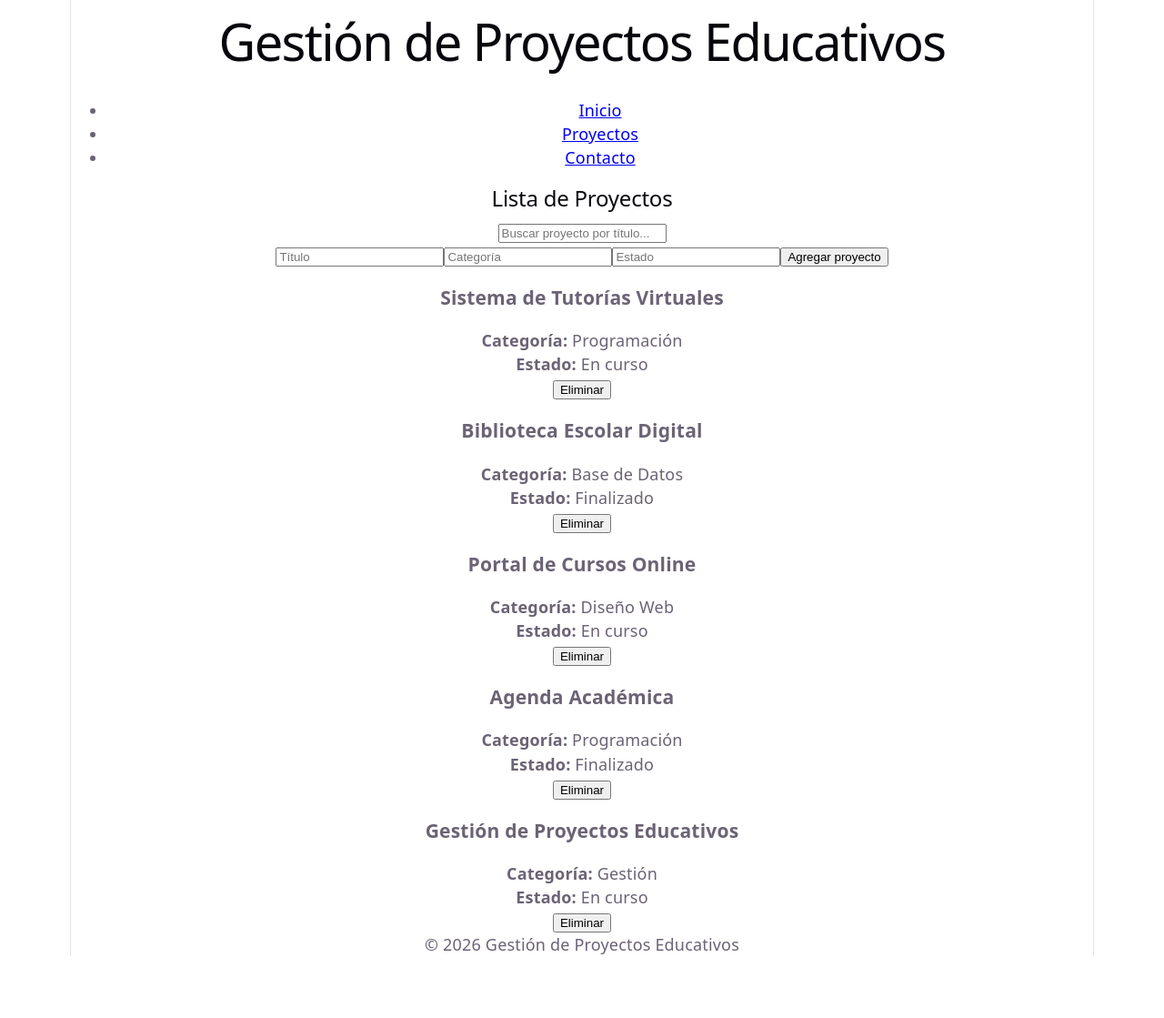
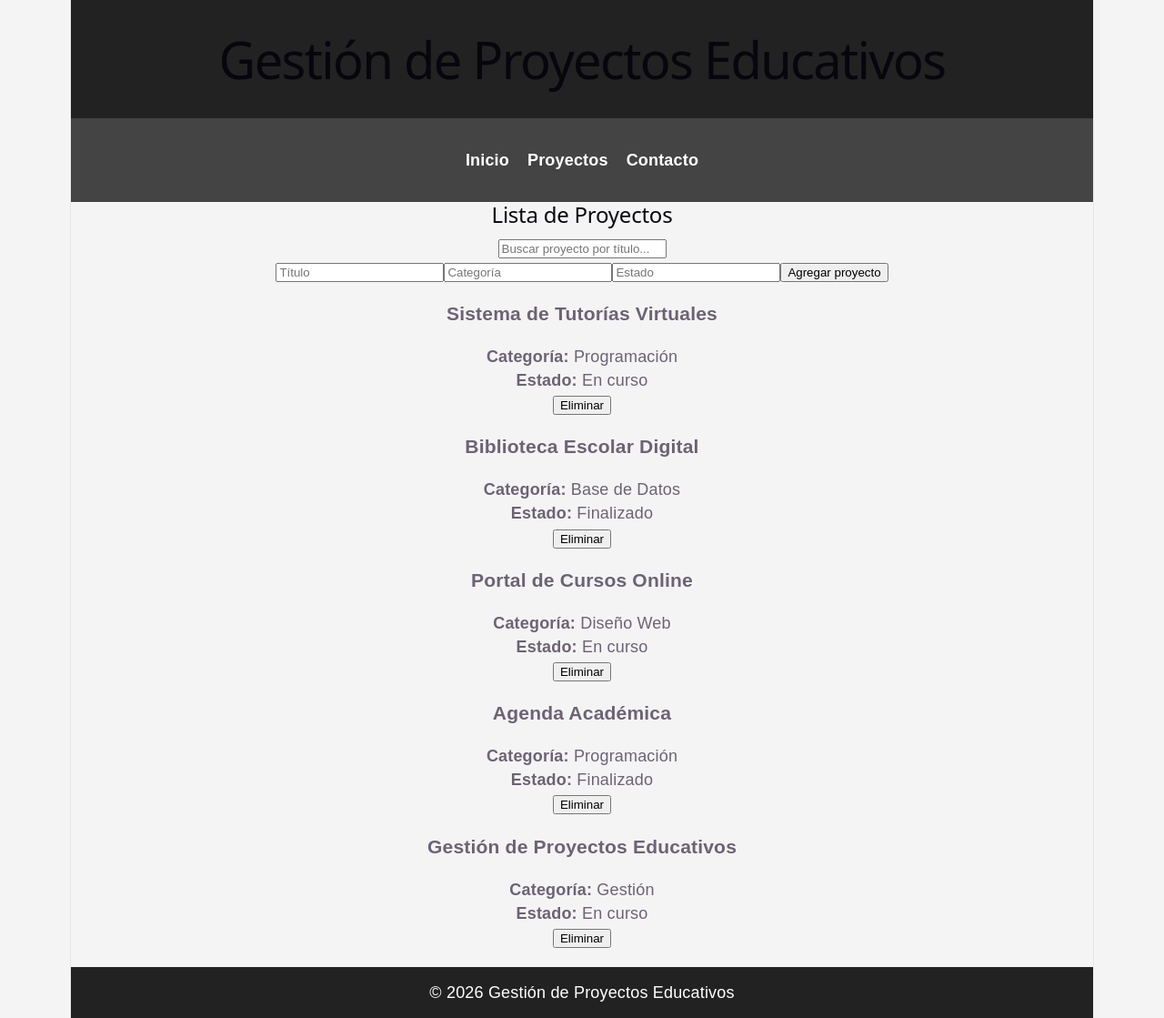
Before and after one commit to mmariotti08/pv_tp3_Grupo6, a React (Vite) app in the folder my-app/: page / in a window 1280 px wide. Shown: the whole page at 91% size. Before the commit the page ends 1051 px from the top, so only its background shows below. Built offline with nearby package versions, Linux system fonts and the light colour scheme.

Commit message:
agrego ProyectoCard

```diff
--- /dev/null
+++ b/my-app/src/css/proyectoCard.css
@@ -0,0 +1,28 @@
+.card-proyecto {
+    background-color: white;
+    border-radius: 10px;
+    padding: 20px;
+    margin: 20px;
+    box-shadow: 0px 2px 8px rgba(0,0,0,0.2);
+}
+
+.card-proyecto h3 {
+    margin-bottom: 10px;
+}
+
+.botones-card {
+    display: flex;
+    gap: 10px;
+    margin-top: 15px;
+}
+
+.botones-card button {
+    padding: 10px;
+    border: none;
+    cursor: pointer;
+    border-radius: 5px;
+}
+
+.botones-card button:hover {
+    opacity: 0.8;
+}
--- a/my-app/src/css/styles.css
+++ b/my-app/src/css/styles.css
@@ -0,0 +1,43 @@
+body {
+    margin: 0;
+    font-family: Arial, sans-serif;
+    background-color: #f4f4f4;
+}
+
+header {
+    background-color: #222;
+    color: white;
+    text-align: center;
+    padding: 20px;
+}
+
+nav {
+    background-color: #444;
+    padding: 15px;
+}
+
+nav ul {
+    display: flex;
+    justify-content: center;
+    gap: 20px;
+    list-style: none;
+    padding: 0;
+}
+
+nav a {
+    color: white;
+    text-decoration: none;
+    font-weight: bold;
+}
+
+nav a:hover {
+    color: #00bfff;
+}
+
+footer {
+    background-color: #222;
+    color: white;
+    text-align: center;
+    padding: 15px;
+    margin-top: 20px;
+}
```
Also changed, not shown: my-app/src/components/ProyectoCard.jsx (added, +35 -0 lines), 1 other file (tests, documents, lock files or other folders).
